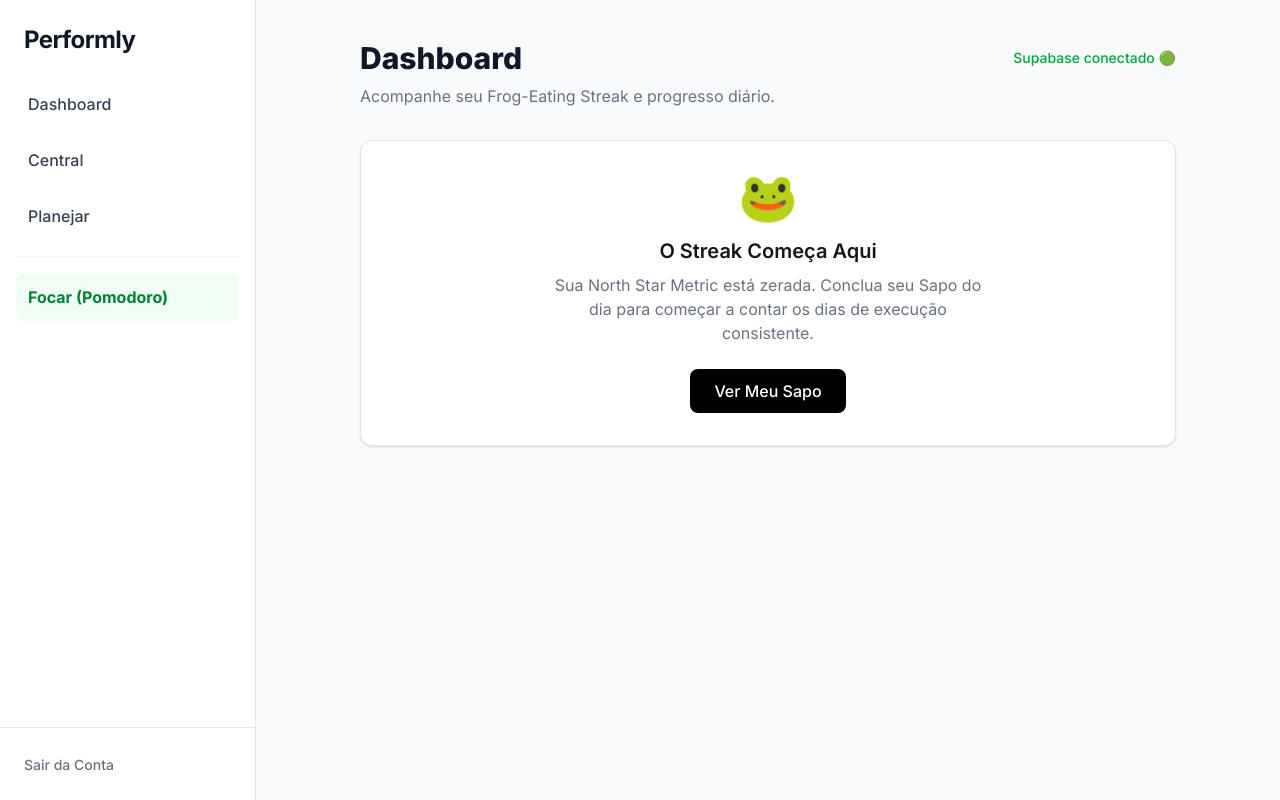
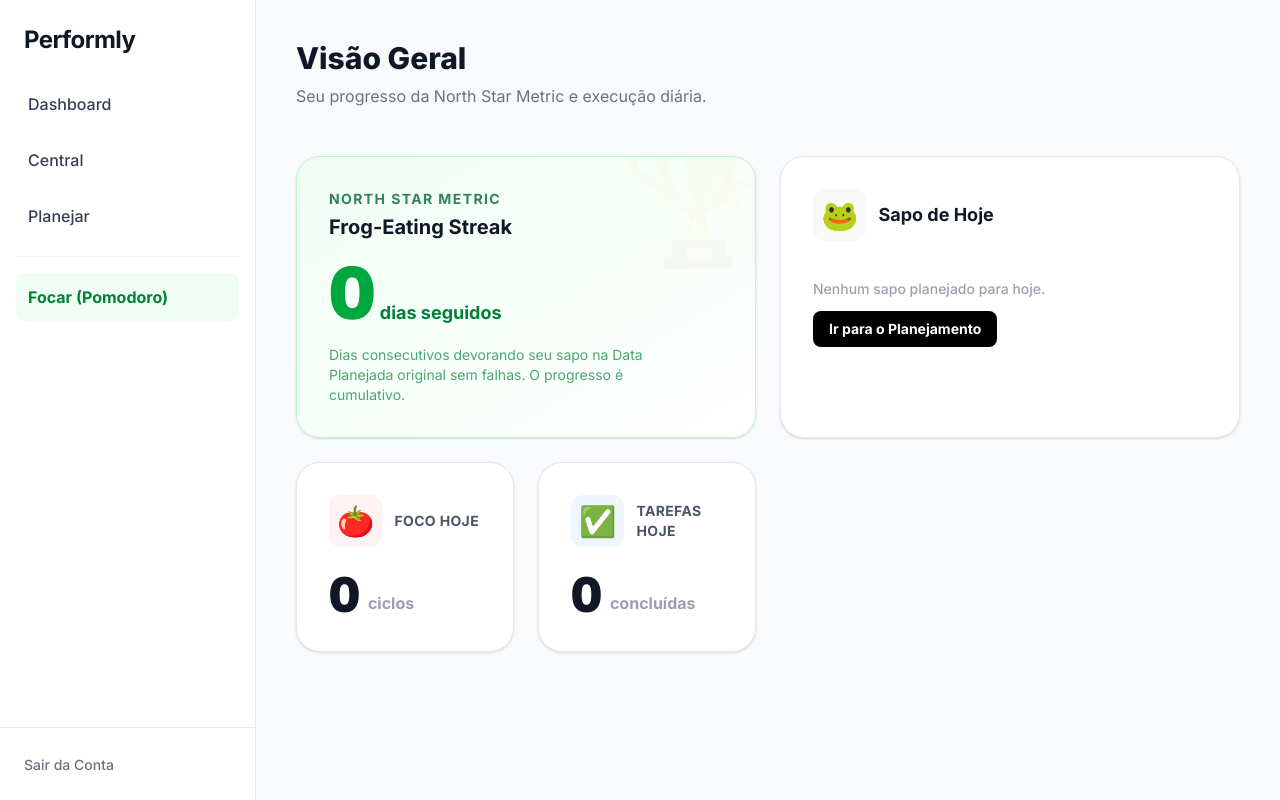
Before and after one commit to Docaari/performly, a Next.js app: page /dashboard in a window 1280 px wide. Built offline with nearby package versions, Linux system fonts and the light colour scheme; no server answers; the database is empty.

Commit message:
feat(dashboard): implement MVP dashboard with frog streak north star metric

```diff
--- a/app/dashboard/page.tsx
+++ b/app/dashboard/page.tsx
@@ -1,21 +1,98 @@
-import { ConnectionStatus } from "@/components/ConnectionStatus";
+import Link from 'next/link';
+import { getFrogEatingStreak, getFrogToday, getTodayStats } from '@/modules/dashboard/queries';
 
-export default function DashboardPage() {
+export const dynamic = 'force-dynamic';
+
+export default async function DashboardPage() {
+    const [streak, frog, stats] = await Promise.all([
+        getFrogEatingStreak(),
+        getFrogToday(),
+        getTodayStats()
+    ]);
+
+    const isFrogCompleted = frog?.status === 'completed';
+
     return (
-        <div className="p-6 md:p-10 max-w-4xl mx-auto">
-            <div className="flex justify-between items-center mb-2">
-                <h1 className="text-3xl font-extrabold text-gray-900">Dashboard</h1>
-                <ConnectionStatus />
-            </div>
-            <p className="text-gray-500 mb-8">Acompanhe seu Frog-Eating Streak e progresso diário.</p>
+        <div className="p-6 md:p-10 max-w-5xl mx-auto min-h-[85vh]">
+            <h1 className="text-3xl font-extrabold text-gray-900 mb-2">Visão Geral</h1>
+            <p className="text-gray-500 mb-8 sm:mb-12">Seu progresso da North Star Metric e execução diária.</p>
 
-            <div className="bg-white rounded-xl border border-gray-200 p-8 text-center shadow-sm">
-                <div className="text-5xl mb-4">🐸</div>
-                <h2 className="text-xl font-semibold mb-2">O Streak Começa Aqui</h2>
-                <p className="text-gray-500 mb-6 max-w-md mx-auto">Sua North Star Metric está zerada. Conclua seu Sapo do dia para começar a contar os dias de execução consistente.</p>
-                <button className="bg-black text-white px-6 py-2.5 rounded-lg font-medium hover:bg-gray-800 transition">
-                    Ver Meu Sapo
-                </button>
+            <div className="grid grid-cols-1 md:grid-cols-2 lg:grid-cols-4 gap-6">
+
+                {/* Streak Card */}
+                <div className="bg-gradient-to-br from-green-50 to-white rounded-3xl border border-green-200 p-8 shadow-sm col-span-1 lg:col-span-2 relative overflow-hidden group hover:shadow-md transition-shadow">
+                    <div className="absolute top-0 right-0 -mr-6 -mt-6 text-9xl opacity-[0.03] transform group-hover:scale-110 transition-transform duration-500">🏆</div>
+                    <h2 className="text-sm font-bold text-green-800 uppercase tracking-widest mb-1 opacity-80">North Star Metric</h2>
+                    <h3 className="text-gray-900 font-bold text-xl mb-4">Frog-Eating Streak</h3>
+
+                    <div className="flex items-baseline gap-2">
+                        <span className="text-7xl font-black text-green-600 tracking-tighter tabular-nums">{streak}</span>
+                        <span className="text-green-700 font-bold text-lg">dias seguidos</span>
+                    </div>
+                    <p className="text-sm text-green-700/70 mt-4 max-w-xs">
+                        Dias consecutivos devorando seu sapo na Data Planejada original sem falhas. O progresso é cumulativo.
+                    </p>
+                </div>
+
+                {/* Sapo de Hoje */}
+                <div className={`bg-white rounded-3xl border p-8 shadow-sm col-span-1 lg:col-span-2 ${isFrogCompleted ? 'border-green-200 bg-green-50/20' : 'border-gray-200'} transition-all`}>
+                    <div className="flex justify-between items-start mb-6">
+                        <div className="flex items-center gap-3">
+                            <span className="text-3xl bg-gray-100/50 p-2 rounded-xl">🐸</span>
+                            <h3 className="text-gray-900 font-bold text-lg">Sapo de Hoje</h3>
+                        </div>
+                        {frog && (
+                            <span className={`px-3 py-1 text-xs font-bold rounded-full ${isFrogCompleted ? 'bg-green-100 text-green-700' : 'bg-gray-100 text-gray-500'}`}>
+                                {isFrogCompleted ? 'Concluído' : 'Pendente'}
+                            </span>
+                        )}
+                    </div>
+
+                    {!frog ? (
+                        <div className="h-24 flex flex-col justify-center items-start">
+                            <p className="text-gray-400 mb-3 font-medium text-sm">Nenhum sapo planejado para hoje.</p>
+                            <Link href="/plan" className="text-sm bg-black text-white px-4 py-2 font-bold rounded-lg hover:bg-gray-800 transition">
+                                Ir para o Planejamento
+                            </Link>
+                        </div>
+                    ) : (
+                        <div className="flex flex-col justify-center">
+                            <p className={`text-xl font-bold line-clamp-2 ${isFrogCompleted ? 'text-gray-400 line-through' : 'text-gray-900'} mb-4 capitalize`}>
+                                {frog.title}
+                            </p>
+                            {!isFrogCompleted && (
+                                <Link href="/focus" className="text-sm self-start outline outline-2 outline-gray-200 outline-offset-0 bg-white text-gray-900 px-5 py-2.5 font-bold rounded-xl hover:bg-gray-50 hover:outline-gray-300 transition-all shadow-sm">
+                                    Focar 25:00
+                                </Link>
+                            )}
+                        </div>
+                    )}
+                </div>
+
+                {/* Pomodoros Hoje */}
+                <div className="bg-white rounded-3xl border border-gray-200 p-8 shadow-sm flex flex-col justify-between">
+                    <div className="flex items-center gap-3 mb-6">
+                        <span className="text-3xl bg-red-50 p-2 rounded-xl">🍅</span>
+                        <h3 className="text-gray-600 font-bold text-sm uppercase tracking-wide">Foco Hoje</h3>
+                    </div>
+                    <div className="flex items-end gap-2">
+                        <span className="text-5xl font-black text-gray-900 tabular-nums">{stats.pomodoros}</span>
+                        <span className="text-gray-400 font-bold text-base mb-1">ciclos</span>
+                    </div>
+                </div>
+
+                {/* Tasks Completed */}
+                <div className="bg-white rounded-3xl border border-gray-200 p-8 shadow-sm flex flex-col justify-between">
+                    <div className="flex items-center gap-3 mb-6">
+                        <span className="text-3xl bg-blue-50 p-2 rounded-xl">✅</span>
+                        <h3 className="text-gray-600 font-bold text-sm uppercase tracking-wide">Tarefas Hoje</h3>
+                    </div>
+                    <div className="flex items-end gap-2">
+                        <span className="text-5xl font-black text-gray-900 tabular-nums">{stats.completedTasks}</span>
+                        <span className="text-gray-400 font-bold text-base mb-1">concluídas</span>
+                    </div>
+                </div>
+
             </div>
         </div>
     );
--- /dev/null
+++ b/modules/dashboard/queries.ts
@@ -0,0 +1,110 @@
+import { createClient } from '@/utils/supabase/server'
+
+export async function getFrogEatingStreak() {
+    const supabase = await createClient()
+    const { data: { user } } = await supabase.auth.getUser()
+    if (!user) return 0
+
+    // Busca sapos concluidos, ordenados do mais recente pro mais antigo
+    const { data, error } = await supabase
+        .from('tasks')
+        .select('planned_date, completed_at')
+        .eq('user_id', user.id)
+        .eq('is_frog', true)
+        .eq('status', 'completed')
+        .order('planned_date', { ascending: false })
+
+    if (error || !data) return 0
+
+    // JS-side cross date filter: O completed_at precisa bater (pertencer) ao mesmo dia que foi planejado.
+    const validFrogs = data.filter(t => {
+        if (!t.completed_at || !t.planned_date) return false
+        // Split timestamp pra pegar YYYY-MM-DD
+        const compDateStr = new Date(t.completed_at).toISOString().split('T')[0]
+        return compDateStr === t.planned_date
+    })
+
+    if (validFrogs.length === 0) return 0
+
+    const todayStr = new Date().toISOString().split('T')[0]
+
+    // Ontem
+    const d = new Date()
+    d.setDate(d.getDate() - 1)
+    const yesterdayStr = d.toISOString().split('T')[0]
+
+    // Streak Logic Loop
+    let streak = 0
+    let expectedDate = todayStr
+    const hasTodayFrog = validFrogs.findIndex(f => f.planned_date === todayStr) !== -1
+
+    if (!hasTodayFrog) {
+        // Se ainda nao concluiu o de hoje, o streak conta de ontem! (Sem perdas no dia corrente ativo)
+        expectedDate = yesterdayStr
+    }
+
+    // Removendo duplicações (caso raro) para o loop andar corretamente 1 a 1 dia
+    const uniqueDates = Array.from(new Set(validFrogs.map(f => f.planned_date)))
+
+    for (const currentStr of uniqueDates) {
+        if (currentStr === expectedDate) {
+            streak++
+
+            // ExpectedDate regride 1 dia certinho de acordo com o JS Date Engine UTC safe.
+            const curDateObj = new Date(currentStr)
+            curDateObj.setDate(curDateObj.getDate() - 1)
+            expectedDate = curDateObj.toISOString().split('T')[0]
+        } else {
+            // Se rompeu, nao desce mais.
+            break
+        }
+    }
+
+    return streak
+}
+
+export async function getFrogToday() {
+    const supabase = await createClient()
+    const { data: { user } } = await supabase.auth.getUser()
+    if (!user) return null
+
+    const todayStr = new Date().toISOString().split('T')[0]
+
+    const { data } = await supabase
+        .from('tasks')
+        .select('title, status')
+        .eq('user_id', user.id)
+        .eq('planned_date', todayStr)
+        .eq('is_frog', true)
+        .maybeSingle()
+
+    return data
+}
+
+export async function getTodayStats() {
+    const supabase = await createClient()
+    const { data: { user } } = await supabase.auth.getUser()
+    if (!user) return { pomodoros: 0, completedTasks: 0 }
+
+    const startOfToday = new Date()
+    startOfToday.setHours(0, 0, 0, 0) // Offsets do Server
+
+    const [poms, tasks] = await Promise.all([
+        supabase
+            .from('pomodoros')
+            .select('*', { count: 'exact', head: true })
+            .eq('user_id', user.id)
+            .gte('completed_at', startOfToday.toISOString()),
+        supabase
+            .from('tasks')
+            .select('*', { count: 'exact', head: true })
+            .eq('user_id', user.id)
+            .eq('status', 'completed')
+            .gte('completed_at', startOfToday.toISOString())
+    ])
+
+    return {
+        pomodoros: poms.count || 0,
+        completedTasks: tasks.count || 0
+    }
+}
```
